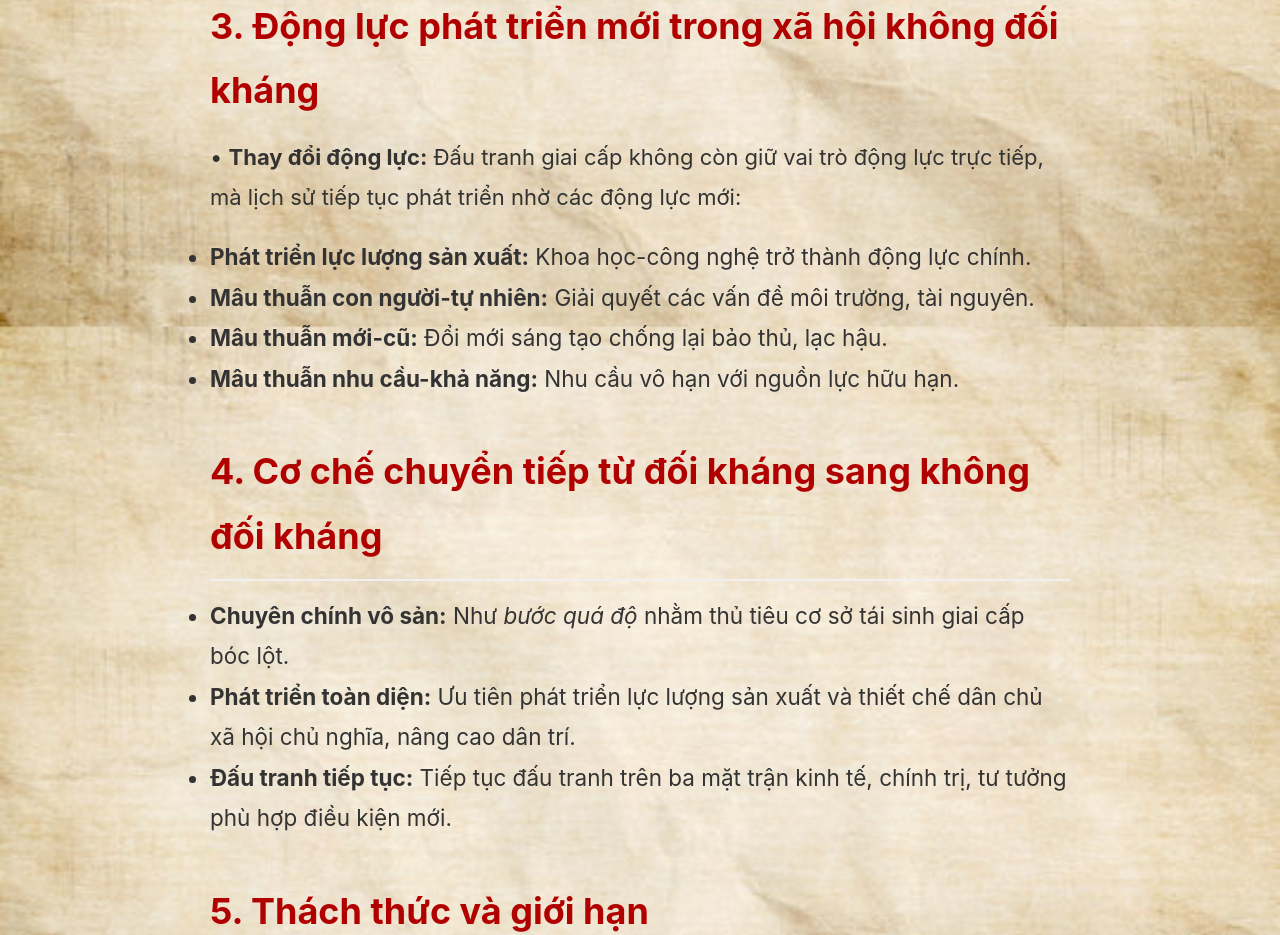
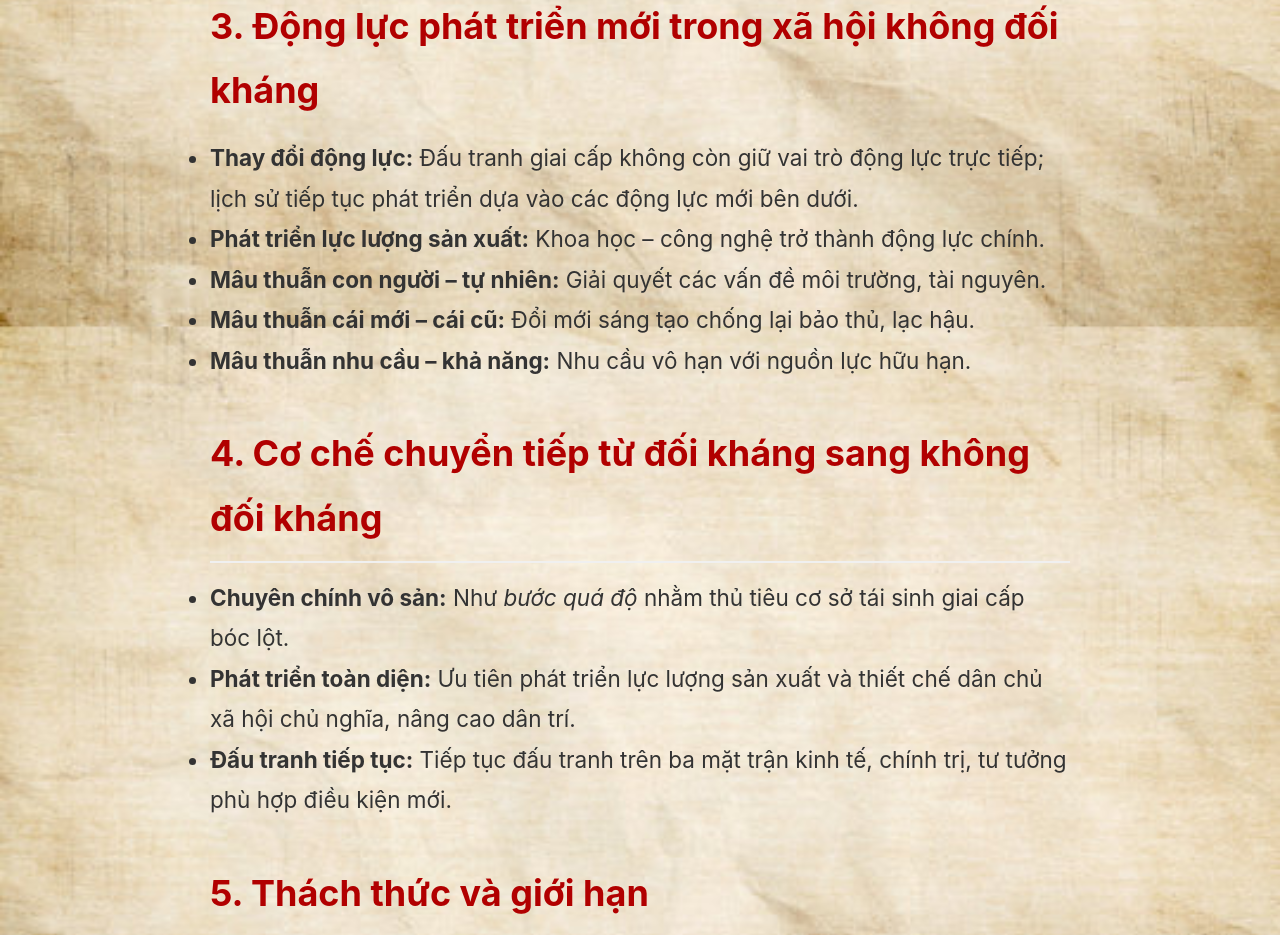
Before and after one commit to LysLama/Philosophy_Website, a React (Vite) app: page /future in a window 1280 px wide. Shown: the part 1380-2315 px from the top of the page. Built offline with nearby package versions, Linux system fonts and the light colour scheme; a web font is replaced by a local one.

Commit message:
style(future): unify bullet formatting in section 3 (TuongLai.jsx)

```diff
--- a/src/template/TuongLai.jsx
+++ b/src/template/TuongLai.jsx
@@ -36,14 +36,12 @@ const Future = () => {
 
                     {/* PHẦN II: ĐỘNG LỰC MỚI CỦA LỊCH SỬ */}
                     <h3>3. Động lực phát triển mới trong xã hội không đối kháng</h3>
-                    <p>
-                        •	<strong>Thay đổi động lực:</strong> Đấu tranh giai cấp không còn giữ vai trò động lực trực tiếp, mà lịch sử tiếp tục phát triển nhờ các động lực mới:
-                    </p>
                     <ul>
-                        <li><strong>Phát triển lực lượng sản xuất:</strong> Khoa học-công nghệ trở thành động lực chính.</li>
-                        <li><strong>Mâu thuẫn con người-tự nhiên:</strong> Giải quyết các vấn đề môi trường, tài nguyên.</li>
-                        <li><strong>Mâu thuẫn mới-cũ:</strong> Đổi mới sáng tạo chống lại bảo thủ, lạc hậu.</li>
-                        <li><strong>Mâu thuẫn nhu cầu-khả năng:</strong> Nhu cầu vô hạn với nguồn lực hữu hạn.</li>
+                        <li><strong>Thay đổi động lực:</strong> Đấu tranh giai cấp không còn giữ vai trò động lực trực tiếp; lịch sử tiếp tục phát triển dựa vào các động lực mới bên dưới.</li>
+                        <li><strong>Phát triển lực lượng sản xuất:</strong> Khoa học – công nghệ trở thành động lực chính.</li>
+                        <li><strong>Mâu thuẫn con người – tự nhiên:</strong> Giải quyết các vấn đề môi trường, tài nguyên.</li>
+                        <li><strong>Mâu thuẫn cái mới – cái cũ:</strong> Đổi mới sáng tạo chống lại bảo thủ, lạc hậu.</li>
+                        <li><strong>Mâu thuẫn nhu cầu – khả năng:</strong> Nhu cầu vô hạn với nguồn lực hữu hạn.</li>
                     </ul>
 
                     {/* PHẦN III: CƠ CHẾ CHUYỂN TIẾP */}
```
